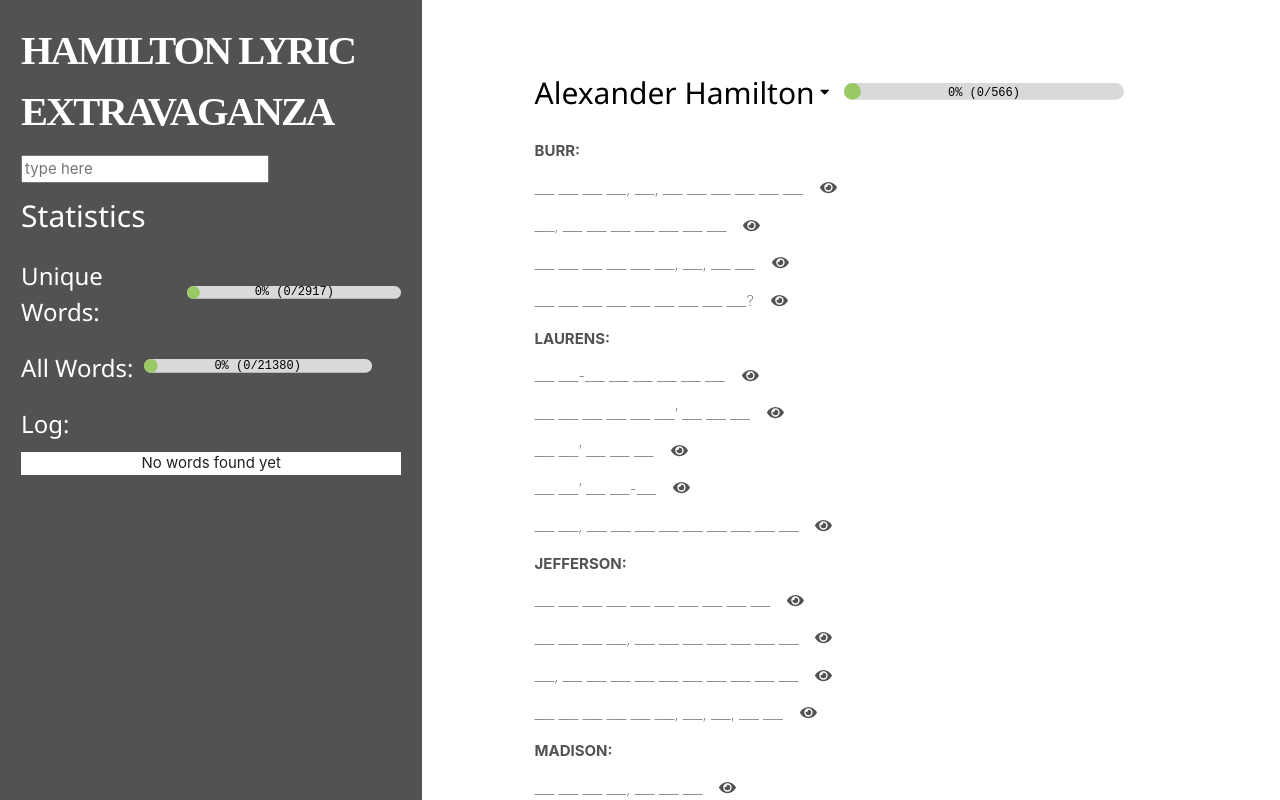
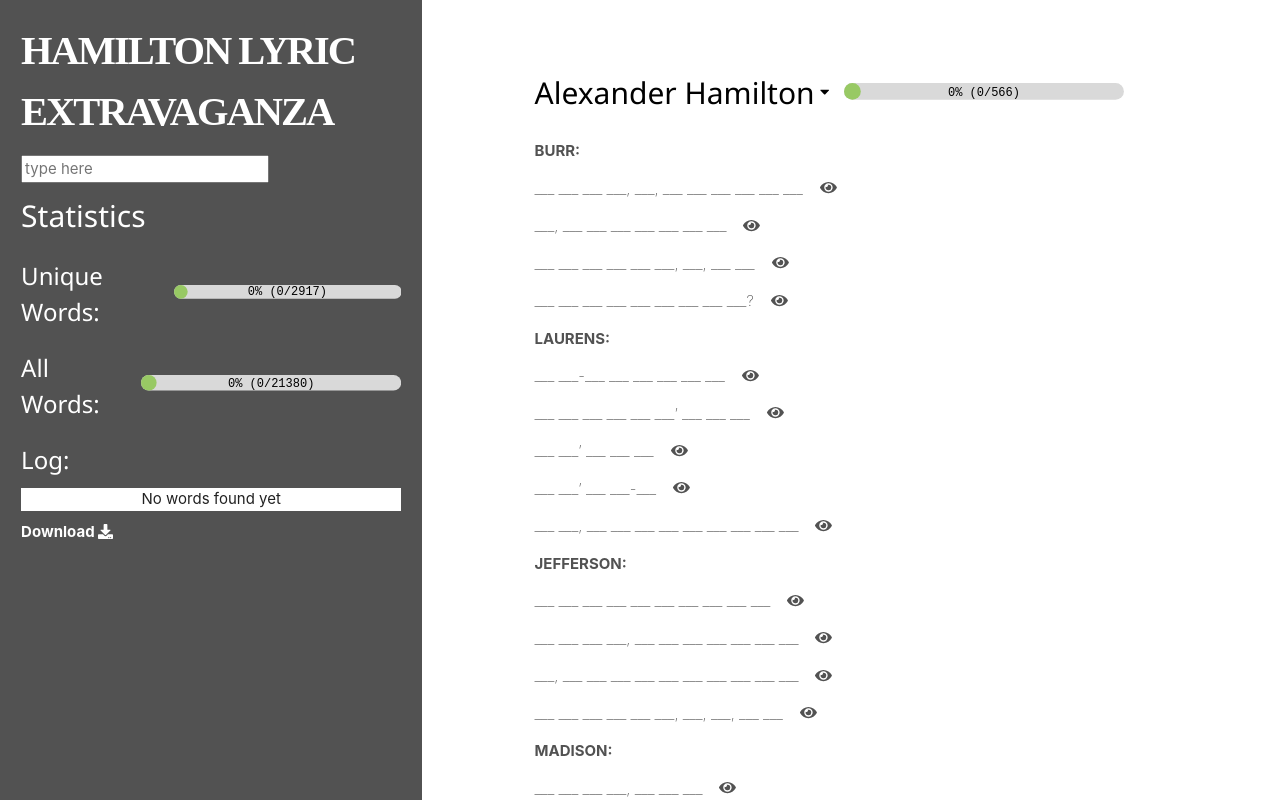
Before and after one commit to hovermeyer/musical-extravaganza, a React (Create React App) app: page / in a window 1280 px wide. Shown: the top 800 px of the page. Built offline with nearby package versions, Linux system fonts and the light colour scheme.

Commit message:
Add a download log button

```diff
--- a/src/Components/App/App.js
+++ b/src/Components/App/App.js
@@ -32,7 +32,6 @@
     this.checkWords = this.checkWords.bind(this)
     this.changeSongVisibility = this.changeSongVisibility.bind(this)
     this.toggleLine = this.toggleLine.bind(this)
-    this.saveLog = this.saveLog.bind(this)
 
     this.state = {
       songDetails: songDetails,
@@ -59,7 +58,6 @@
             allTotal={this.state.totalWords}
             allFound={this.state.foundCount}
             log={this.state.log}
-            savelog={this.saveLog}
           />
         </div>
         <div className="content">
@@ -112,10 +110,6 @@
     }
   }
 
-  saveLog() {
-    console.log("Saving")
-  }
-
   toggleLine(lineNumber, songNumber) {
     let currentSongDetails = this.state.songDetails;
     currentSongDetails[songNumber].lines[lineNumber].peek = !currentSongDetails[songNumber].lines[lineNumber].peek
--- a/src/Components/HeaderBar/HeaderBar.css
+++ b/src/Components/HeaderBar/HeaderBar.css
@@ -9,6 +9,11 @@
 }
 
 .overall-progress {
-  width: 60%;
+  width: 70%;
   margin-left: 10px;
 }
+
+.download-button {
+  font-weight: bold;
+  margin-top: 10px;
+}
--- a/src/Components/HeaderBar/HeaderBar.js
+++ b/src/Components/HeaderBar/HeaderBar.js
@@ -2,12 +2,16 @@
 import "./HeaderBar.css"
 import ProgressBar from '../ProgressBar/ProgressBar.js'
 import DataTable from 'react-data-table-component'
+
+import { FontAwesomeIcon } from '@fortawesome/react-fontawesome'
+import { faDownload } from '@fortawesome/free-solid-svg-icons'
 
 class HeaderBar extends Component {
   constructor(props) {
     super(props);
     this.handleTermChange = this.handleTermChange.bind(this)
     this.renderLog = this.renderLog.bind(this)
+    this.downloadSaveFile = this.downloadSaveFile.bind(this)
   }
 
   render() {
@@ -32,6 +36,9 @@
         </div>
         <h3>Log:</h3>
         {this.renderLog()}
+        <div className="download-button">
+          <a onClick={this.downloadSaveFile}>Download <FontAwesomeIcon icon={faDownload} /></a>
+        </div>
       </div>
     );
   }
@@ -65,6 +72,24 @@
     />
   }
 
+  formatLog(log) {
+    return (log.map((logEntry) => {
+      return {
+        time: logEntry.time,
+        word: logEntry.word,
+      }
+    }));
+  }
+
+  downloadSaveFile() {
+    const element = document.createElement("a");
+    const file = new Blob([JSON.stringify(this.formatLog(this.props.log))],
+      { type: 'text/plain;charset=utf-8' });
+    element.href = URL.createObjectURL(file);
+    element.download = `${new Date().toISOString()}.log.json`;
+    document.body.appendChild(element);
+    element.click();
+  }
 
   handleTermChange(e) {
     this.props.handleTermChange(e)
```
